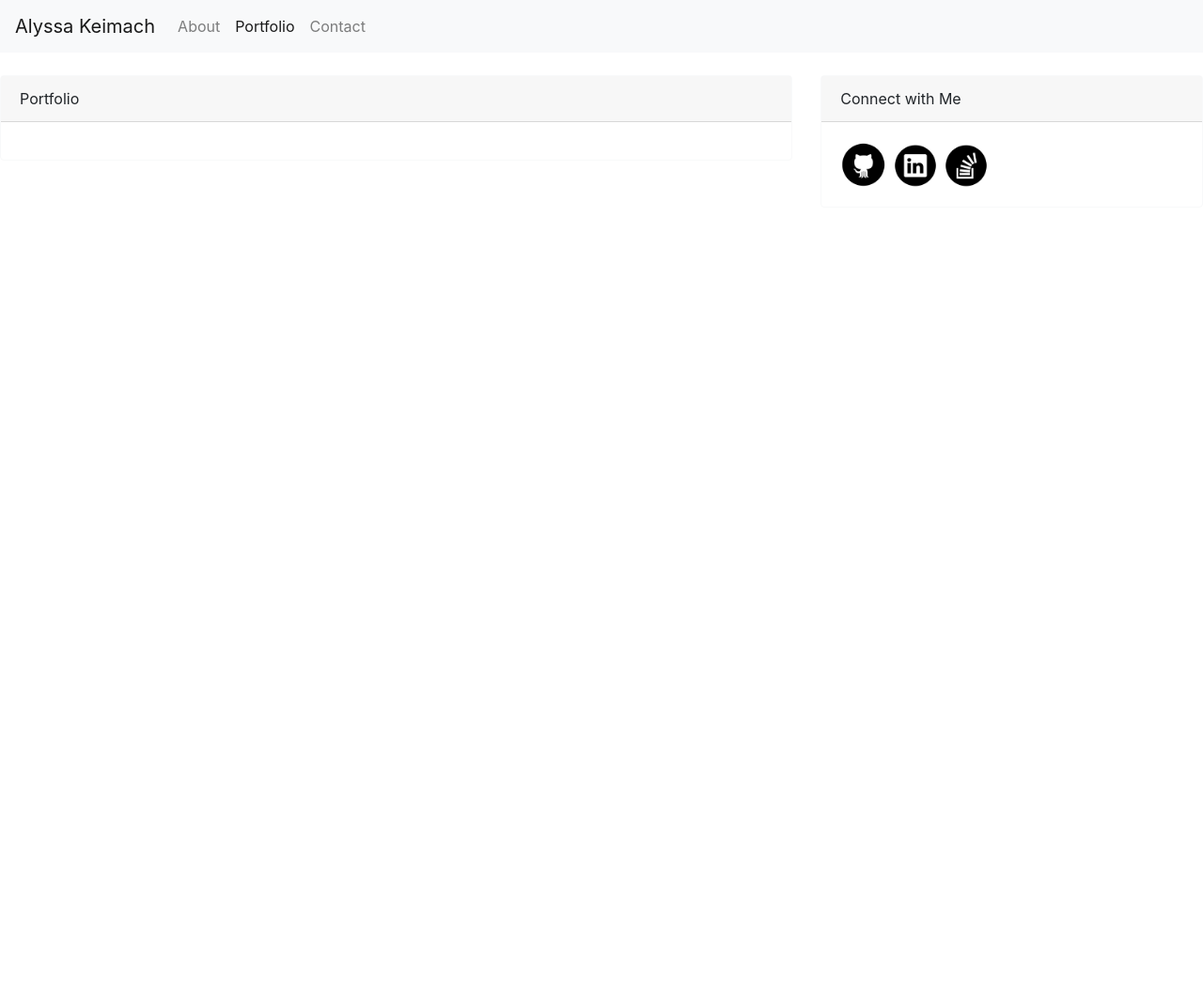
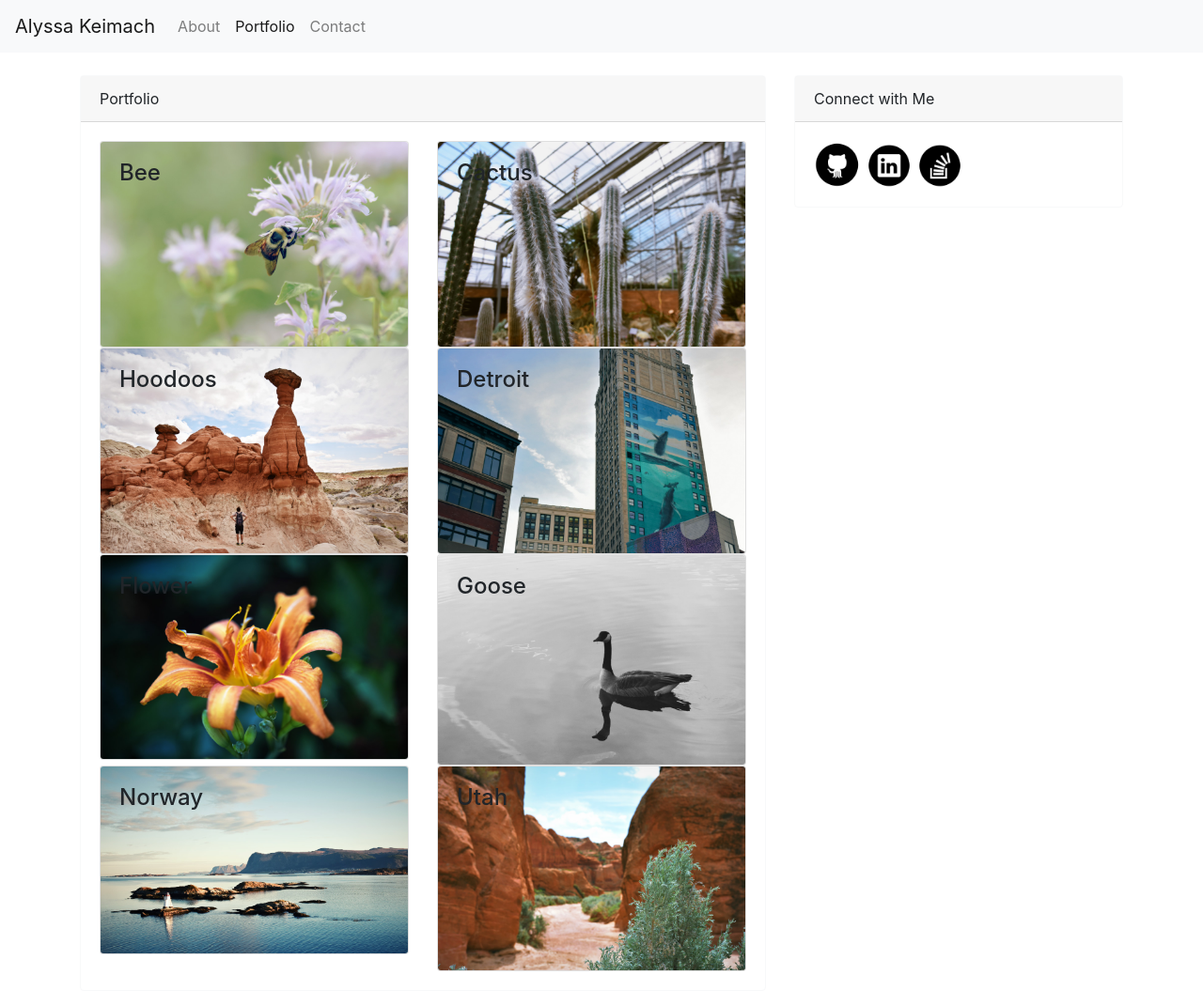
Before and after one commit to akeimach/Bootstrap-Portfolio, a plain HTML site: page portfolio.html in a window 1280 px wide. Shown: the whole page at 94% size. Before the commit the page ends 800 px from the top, so only its background shows below. Drawn offline with nearby package versions, Linux system fonts and the light colour scheme.

Commit message:
add portfolio images

```diff
--- a/portfolio.html
+++ b/portfolio.html
@@ -6,7 +6,6 @@
     <title>Alyssa Keimach | Portfolio</title>
 </head>
 <body>
-
 
     <nav class="navbar navbar-expand-lg navbar-light bg-light">
         <a class="navbar-brand" href="#">Alyssa Keimach</a>
@@ -28,15 +27,94 @@
         </div>
     </nav>
 
-
+<div class="container">
     <br>
     <div class="row">
         <div class="col-sm-8">
             <div class="card border-light mb-3">
                 <div class="card-header">Portfolio</div>
+
                 <div class="card-body">
 
+                    <div class="row">
+                        <div class="col-sm-6">
+                            <div class="card card-inverse">
+                                <img class="card-img" src="assets/images/bee_1.jpg" alt="Bee">
+                                <div class="card-img-overlay">
+                                    <h4 class="card-title">Bee</h4>
+                                </div>
+                            </div>
+                        </div>
+                        <div class="col-sm-6">
+                            <div class="card card-inverse">
+                                <img class="card-img" src="assets/images/cactus_1.jpg" alt="Cactus">
+                                <div class="card-img-overlay">
+                                    <h4 class="card-title">Cactus</h4>
+                                </div>
+                            </div>
+                        </div>
+                    </div>
+
+
+                    <div class="row">
+                        <div class="col-sm-6">
+                            <div class="card card-inverse">
+                                <img class="card-img" src="assets/images/utah_1.jpg" alt="Hoodoos">
+                                <div class="card-img-overlay">
+                                    <h4 class="card-title">Hoodoos</h4>
+                                </div>
+                            </div>
+                        </div>
+                        <div class="col-sm-6">
+                            <div class="card card-inverse">
+                                <img class="card-img" src="assets/images/detroit_2.jpg" alt="Detroit">
+                                <div class="card-img-overlay">
+                                    <h4 class="card-title">Detroit</h4>
+                                </div>
+                            </div>
+                        </div>
+                    </div>
+
+                    <div class="row">
+                        <div class="col-sm-6">
+                            <div class="card card-inverse">
+                                <img class="card-img" src="assets/images/flower_1.jpg" alt="Flower">
+                                <div class="card-img-overlay">
+                                    <h4 class="card-title">Flower</h4>
+                                </div>
+                            </div>
+                        </div>
+                        <div class="col-sm-6">
+                            <div class="card card-inverse">
+                                <img class="card-img" src="assets/images/goose_1.jpg" alt="Goose">
+                                <div class="card-img-overlay">
+                                    <h4 class="card-title">Goose</h4>
+                                </div>
+                            </div>
+                        </div>
+                    </div>
+
+                    <div class="row">
+                        <div class="col-sm-6">
+                            <div class="card card-inverse">
+                                <img class="card-img" src="assets/images/norway_1.jpg" alt="Norway">
+                                <div class="card-img-overlay">
+                                    <h4 class="card-title">Norway</h4>
+                                </div>
+                            </div>
+                        </div>
+                        <div class="col-sm-6">
+                            <div class="card card-inverse">
+                                <img class="card-img" src="assets/images/utah_2.jpg" alt="Utah">
+                                <div class="card-img-overlay">
+                                    <h4 class="card-title">Utah</h4>
+                                </div>
+                            </div>
+                        </div>
+                    </div>
+
                 </div>
+
             </div>
         </div>
         <div class="col-sm-4">
@@ -60,7 +138,7 @@
     </div>
 
 
-
+</div>
 
 <script src="https://code.jquery.com/jquery-3.2.1.slim.min.js" integrity="sha384-KJ3o2DKtIkvYIK3UENzmM7KCkRr/rE9/Qpg6aAZGJwFDMVNA/GpGFF93hXpG5KkN" crossorigin="anonymous"></script>
 <script src="https://cdnjs.cloudflare.com/ajax/libs/popper.js/1.11.0/umd/popper.min.js" integrity="sha384-b/U6ypiBEHpOf/4+1nzFpr53nxSS+GLCkfwBdFNTxtclqqenISfwAzpKaMNFNmj4" crossorigin="anonymous"></script>
```
